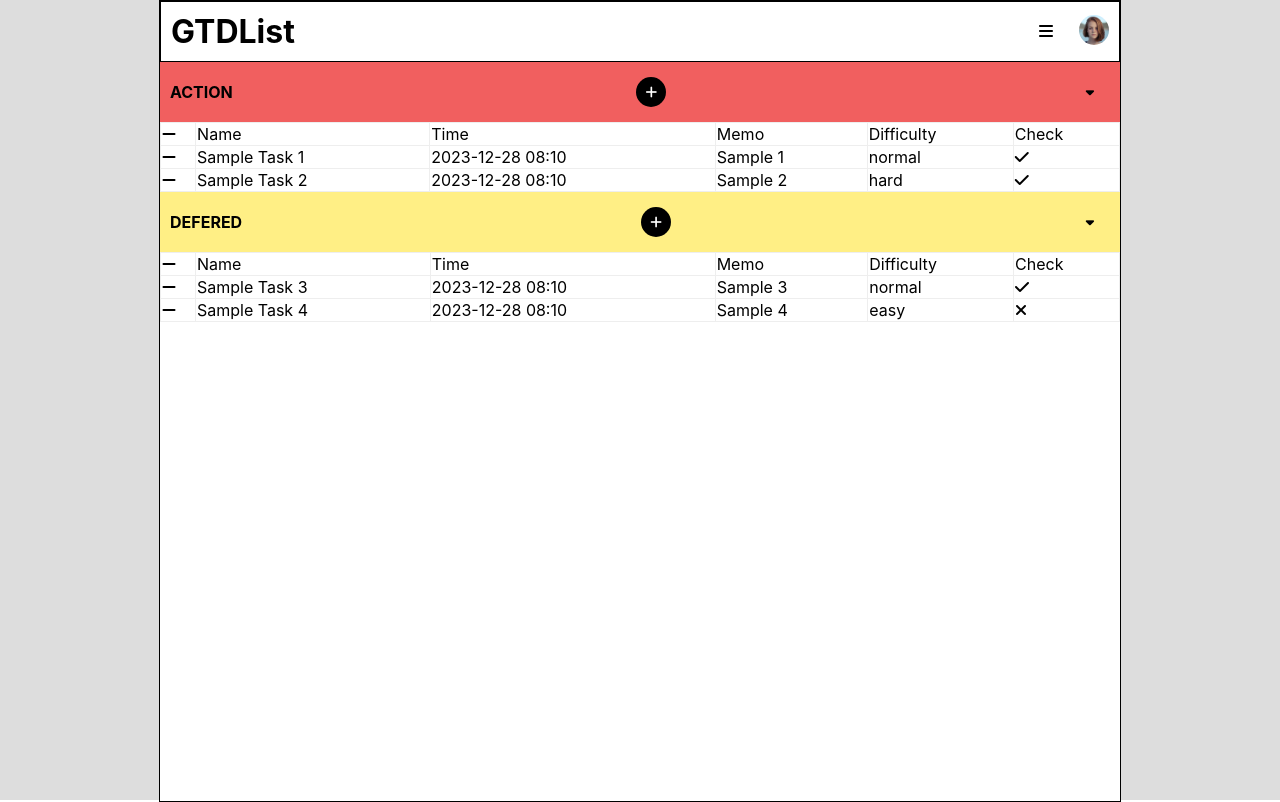
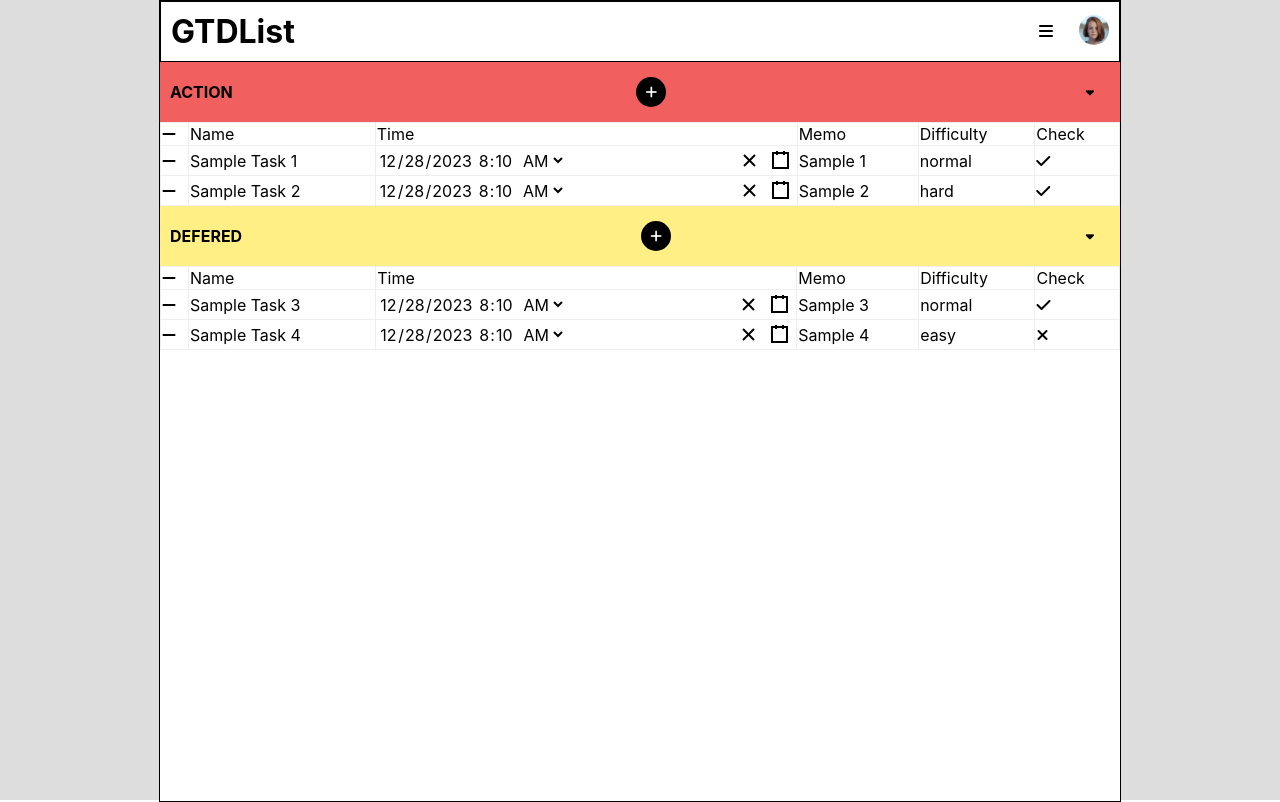
Before and after one commit to heeboy007/GTDList, a React (Create React App) app in the folder gtdlist-web/: page /listview in a window 1280 px wide. Built offline with nearby package versions, Linux system fonts and the light colour scheme.

Commit message:
add: now datetime is actually controllable

```diff
--- a/gtdlist-web/src/pages/listTaskComponents/Category.js
+++ b/gtdlist-web/src/pages/listTaskComponents/Category.js
@@ -9,31 +9,38 @@ import './Category.css';
 const columnSettings = {
     name: {
         displayed: true,
-        type: "text"
+        type: "text",
+        inputAlwaysRendered: false
     },
     time: {
         displayed: true,
-        type: "datetime"
+        type: "datetime",
+        inputAlwaysRendered: true
     },
     id: {
         displayed: false,
-        type: "integer"
+        type: "integer",
+        inputAlwaysRendered: false
     },
     order: {
         displayed: false,
-        type: "integer"
+        type: "integer",
+        inputAlwaysRendered: false
     },
     memo: {
         displayed: true,
-        type: "text"
+        type: "text",
+        inputAlwaysRendered: false
     },
     difficulty: {
         displayed: true,
-        type: "difficulty"
+        type: "difficulty",
+        inputAlwaysRendered: false
     },
     check: {
         displayed: true,
-        type: "check"
+        type: "check",
+        inputAlwaysRendered: true
     }
 };
 
--- a/gtdlist-web/src/pages/listTaskComponents/CategoryTableInput.css
+++ /dev/null
@@ -1,4 +0,0 @@
-i.myCheck {
-    width: 100%;
-    height: 100%;
-}
--- a/gtdlist-web/src/pages/listTaskComponents/CategoryTableInput.js
+++ b/gtdlist-web/src/pages/listTaskComponents/CategoryTableInput.js
@@ -1,12 +1,12 @@
+/** @jsxImportSource @emotion/react */
 import React, { useEffect, useRef } from "react";
-import { format } from 'date-fns';
+import { format } from "date-fns";
+import { css } from "@emotion/react";
 
 import DateTimePicker from 'react-datetime-picker';
 
-import './CategoryTableInput.css';
 import 'react-datetime-picker/dist/DateTimePicker.css';
 import 'react-calendar/dist/Calendar.css';
-import 'react-clock/dist/Clock.css';
 
 function CategoryTableInput(props) {
     const row = props.row;
@@ -43,20 +43,33 @@ function CategoryTableInput(props) {
         let dateString = cellValue.replace(' ', 'T');
         builtInput = (
             <DateTimePicker
+                css={css`
+                    width: 100%;
+                    div {
+                        border: none;
+                    }
+                `}
                 value={new Date(dateString)}
+                disableClock={true}
                 onChange={(date) => {
                     const formattedDate = format(date, 'yyyy-MM-dd HH:mm');
                     props.onChangeCellValue(formattedDate, row, col);
                 }}
+                onKeyDown={(e) => {
+                    console.log(e.key);
+                    if(e.key === "Enter")
+                        props.onUnFocusCell();
+                }}
                 onBlur={props.onUnFocusCell}
-                ref={(ref) => {
-                    inputRef.current = ref;
-                }}
             />
         );
     } else if (props.type === "check") {
         builtInput = (
             <i
+                css={css`
+                    width: 100%;
+                    height: 100%;
+                `}
                 className={cellValue ? "myCheck fa-solid fa-check" : "myCheck fa-solid fa-xmark"}
                 onClick={(e) => {
                     props.onChangeCellValue(!cellValue, row, col)
--- a/gtdlist-web/src/pages/listTaskComponents/CategoryTableTask.js
+++ b/gtdlist-web/src/pages/listTaskComponents/CategoryTableTask.js
@@ -25,7 +25,7 @@ function CategoryTableTask(props) {
                 {/* 수정하고자 하는 셀과 일치한다면 수정용 input을 대신 렌더링 */}
                 {(currentEditCell.rowId === row.id
                     && currentEditCell.colId === col)
-                    || col === "check" ? (
+                    || columnSettings[col].inputAlwaysRendered ? (
                 <CategoryTableInput
                     type={columnSettings[col].type}
                     cellValue={cellValue}
```
